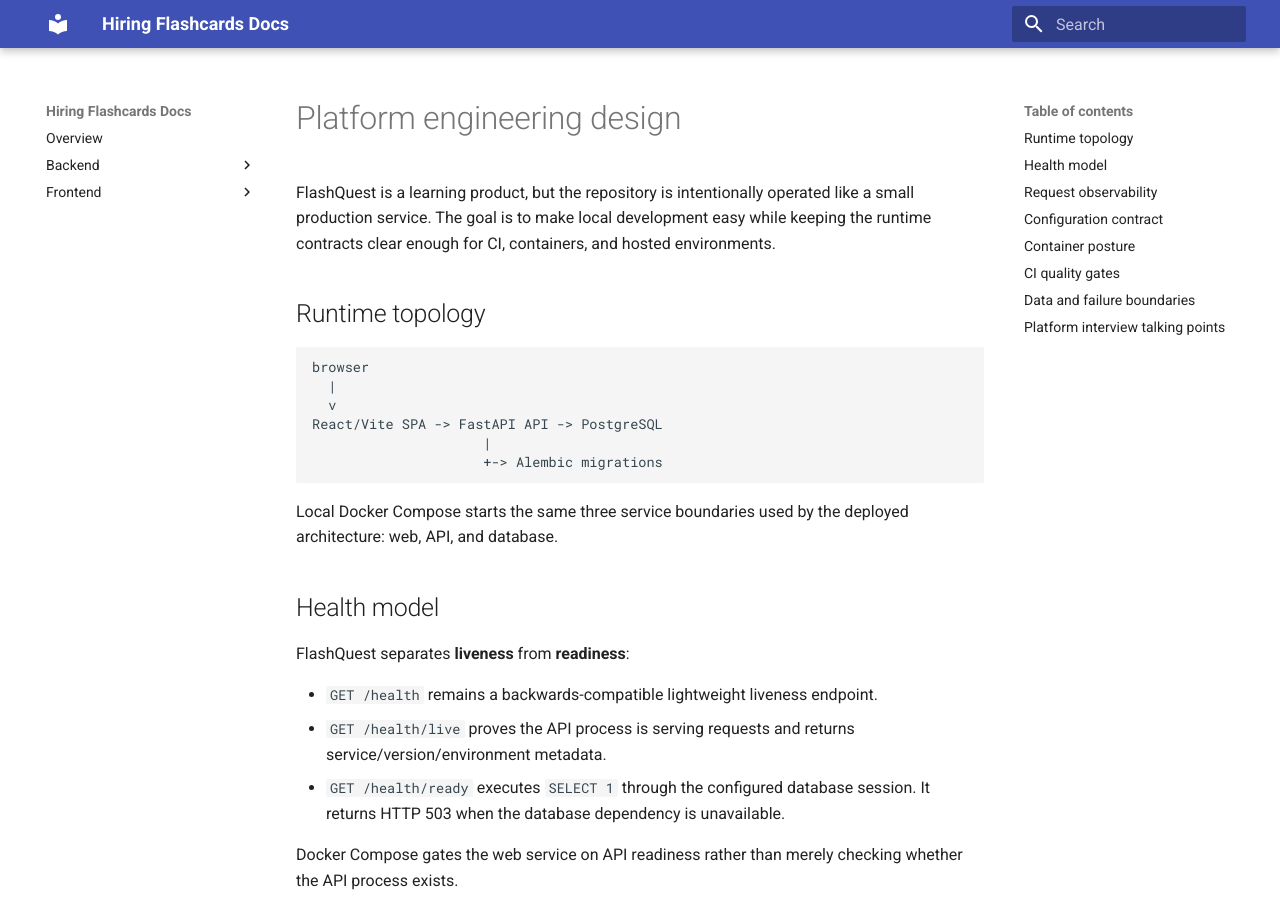
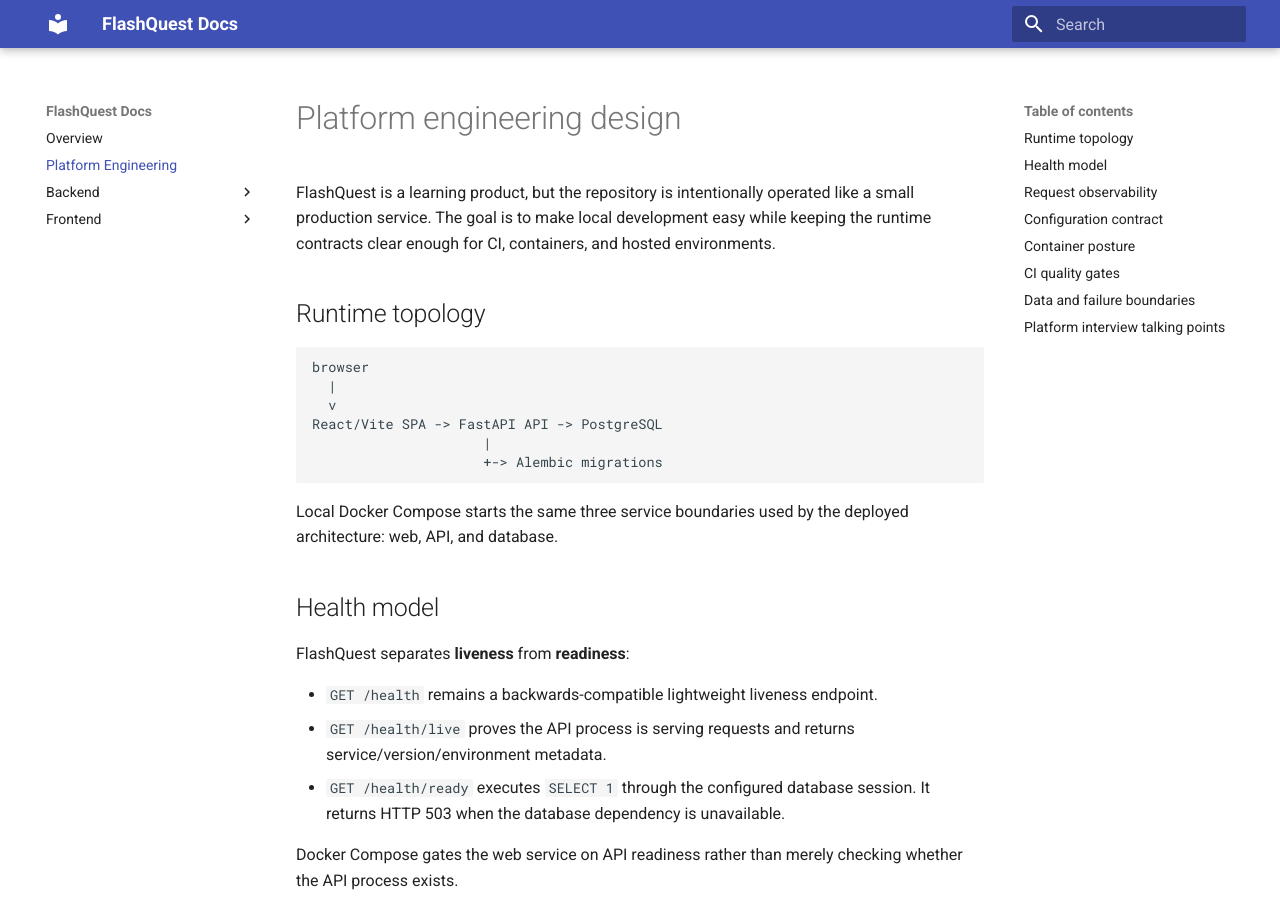
Before and after one commit to mergemaven11/FlashQuest, an MkDocs documentation site: the page built from docs/PLATFORM_ENGINEERING.md, in a window 1280 px wide and 900 px high. Built offline with MkDocs 1.6.1 and Material for MkDocs 9.7.7, drawn with Linux system fonts in a browser that asks for light colours.

Commit message:
docs: rebrand documentation and add platform guide

```diff
--- a/mkdocs.yml
+++ b/mkdocs.yml
@@ -1,4 +1,5 @@
-site_name: Hiring Flashcards Docs
+site_name: FlashQuest Docs
+site_description: Game-like spaced repetition with production-minded platform engineering.
 theme:
   name: material
 
@@ -7,8 +8,7 @@ plugins:
   - mkdocstrings:
       handlers:
         python:
-          # Either of these will work; keeping both is extra-safe on Windows.
-          paths: [ "backend" ]   # adds to sys.path
+          paths: ["backend"]
           setup_commands:
             - import os, sys
             - sys.path.insert(0, os.path.abspath("backend"))
@@ -18,7 +18,8 @@ plugins:
 
 nav:
   - Overview: index.md
+  - Platform Engineering: PLATFORM_ENGINEERING.md
   - Backend:
       - API: backend/api.md
   - Frontend:
-      - Reference: frontend/modules.md   # TypeDoc's main index
+      - Reference: frontend/modules.md
```
